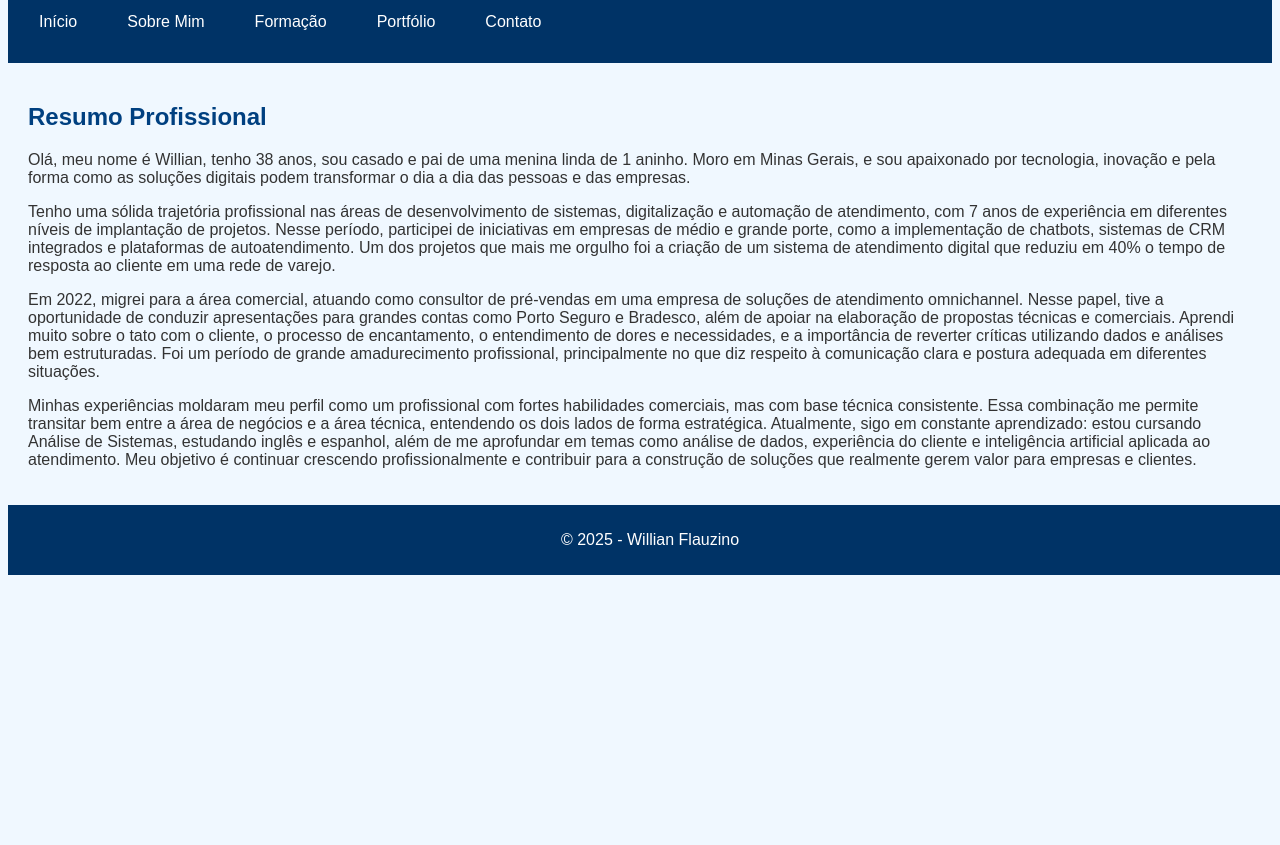
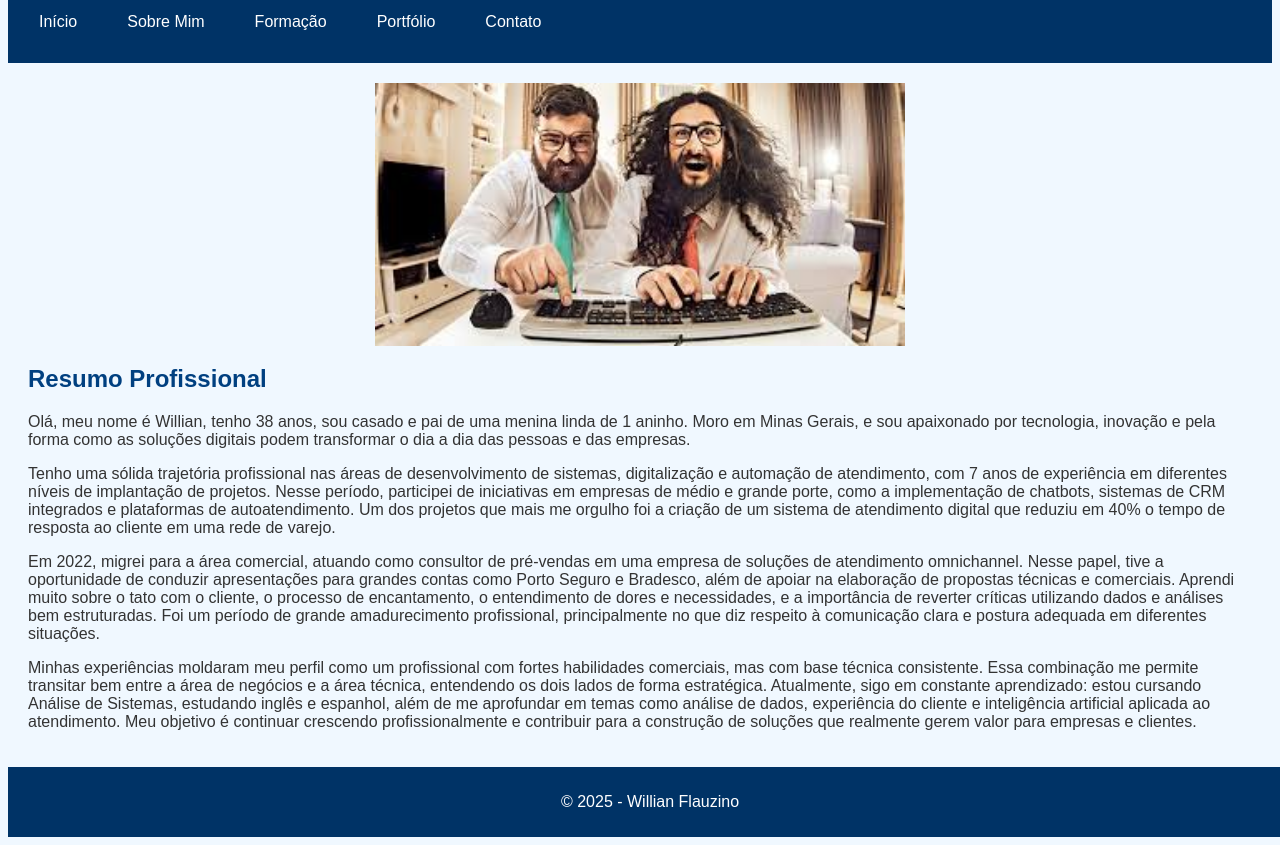
Before and after one commit to willflauzino/trabUninter_fundamentospgweb, a plain HTML site: page index.html in a window 1280 px wide. Shown: the part 63-908 px from the top of the page. Before the commit the page ends 800 px from the top, so only its background shows below. Drawn offline with Linux system fonts and the light colour scheme.

Commit message:
colocando uma imagem no index para decoração

```diff
--- a/css/style.css
+++ b/css/style.css
@@ -166,3 +166,9 @@ footer {
         margin: 10px 0;
     }
 }
+
+.img_decor {
+  display: flex;
+  justify-content: center; /* centraliza na horizontal */
+  align-items: center;     /* centraliza na vertical */
+}
--- a/index.html
+++ b/index.html
@@ -36,6 +36,9 @@
         </div>
     </header>
     <main>
+        <div class="img_decor">
+            <img src="img/download.jpeg" alt="Bandeira da Itália" width="530">
+        </div>
         <section>
             <h2>Resumo Profissional</h2>
             <p>Olá, meu nome é Willian, tenho 38 anos, sou casado e pai de uma menina linda de 1 aninho.
@@ -73,4 +76,5 @@
     </footer>
     <script src="javascript/controle.js"></script>
 </body>
+
 </html>
```
Also changed, not shown: img/download.jpeg (added).
